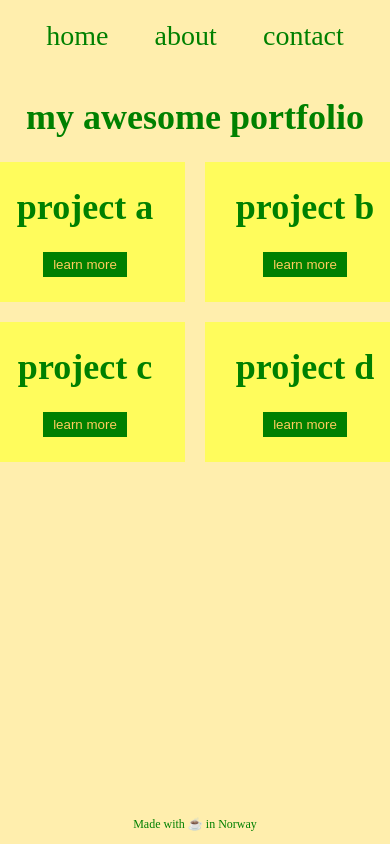
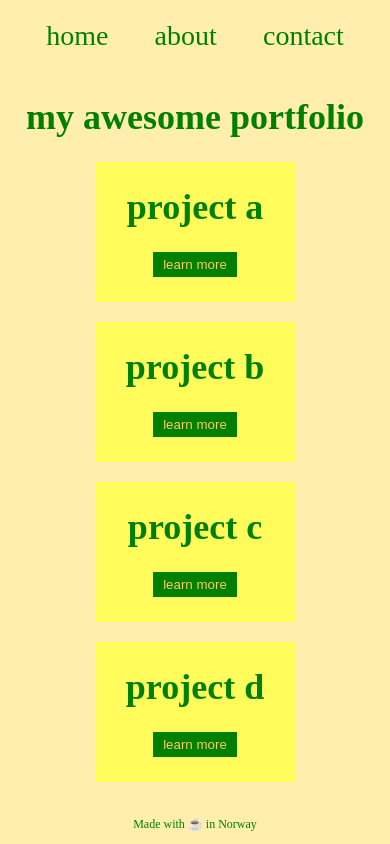
Before and after one commit to Rusydy/CSS_Variable_course, a plain HTML site: page index.html in a window 390 px wide. Drawn offline with Linux system fonts and the light colour scheme.

Commit message:
add media query

```diff
--- a/index.css
+++ b/index.css
@@ -1,12 +1,27 @@
+/* variables declaration */
 :root {
     --red: #ff6f69;
     --beige: #ffeead;
     --yellow: #ffcc5c;
 }
 
+.grid {
+    --columns: 200px 200px;
+}
+
+/* Styles */
+
 html, body {
     background: var(--beige);
     color: var(--red);
+}
+
+.grid {
+    display: grid;
+    grid-template-columns: var(--columns);
+    grid-auto-rows: 140px;
+    grid-gap: 20px;
+    justify-content: center;
 }
 
 h1, p {
@@ -32,3 +47,9 @@ button {
     --yellow: #ffe55b;
     --red: #ff5564;
 }  */
+
+@media all and (max-width: 450px) {
+    .grid {
+        --columns: 200px;
+    }
+}
```
Also changed, not shown: index.html (+1 -1 lines).
